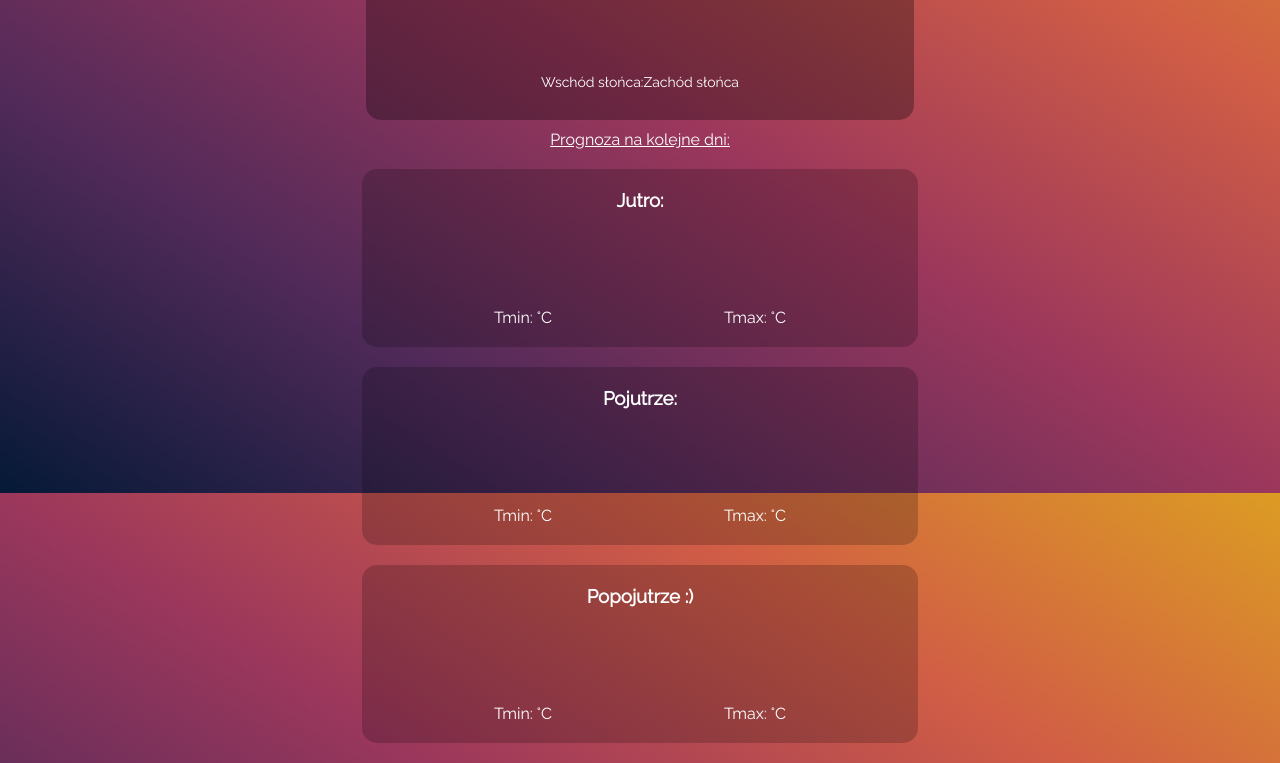
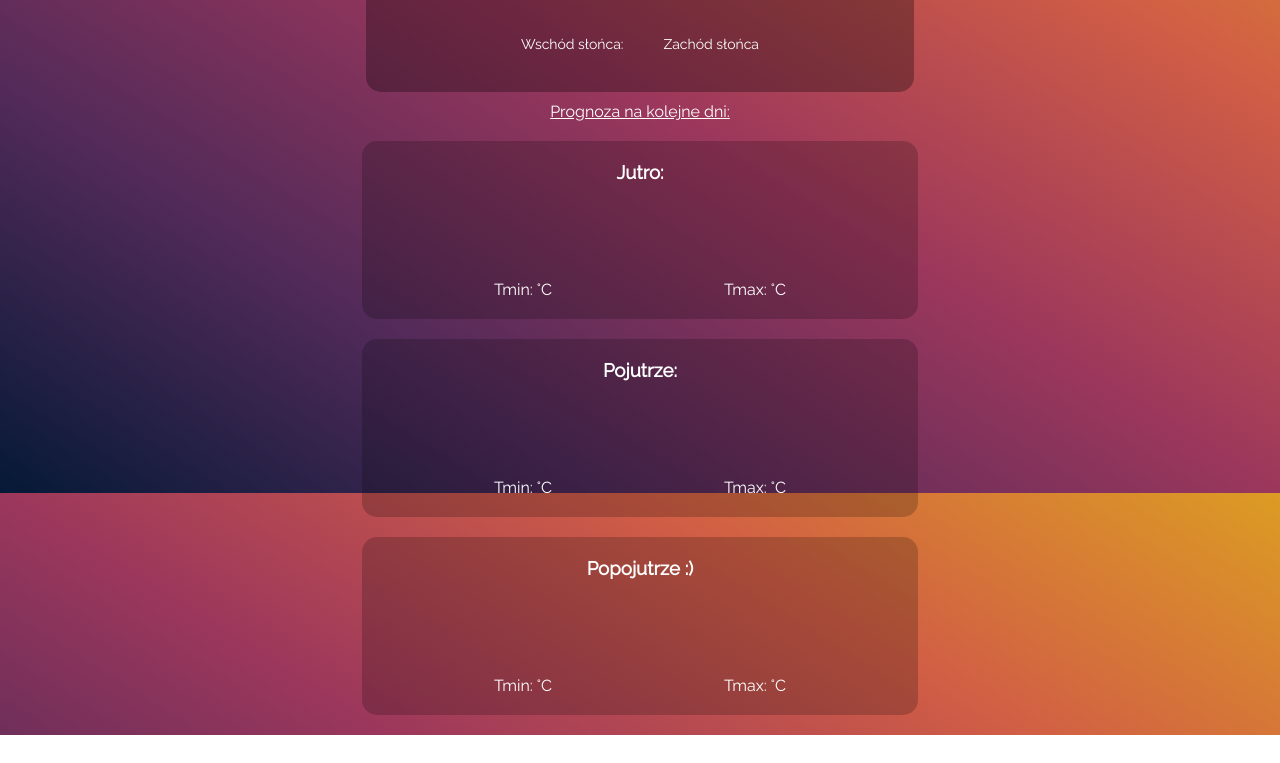
Before and after one commit to axon7/Weather-App, a plain HTML site: page index.html in a window 1280 px wide. Shown: the part 307-1070 px from the top of the page. After the commit the page ends 1042 px from the top, so only its background shows below. Drawn offline with Linux system fonts and the light colour scheme.

Commit message:
fixed suntime paddings

```diff
--- a/index.html
+++ b/index.html
@@ -22,8 +22,10 @@
             <div class="tempIconSum">
 
                 <div class="currentTempAndIcon">
-                    <p>Obecnie:</p>
-                    <p class='summary'></p>
+                    <div>
+                        <p>Obecnie:</p>
+                        <p class='summary'></p>
+                    </div>
                     <p class='temp'><span class="temperatureInC"></span>&degC</p>
                     <canvas id="icon1"></canvas>
 
--- a/script.js
+++ b/script.js
@@ -38,9 +38,9 @@ window.addEventListener("load", () => {
       longitude = (position.coords.longitude).toFixed(6);
       console.log(latitude, longitude);
 
-      let urlAPI = `https://api.darksky.net/forecast/ecf36338ca3e63e62b57a1d409a3e9a7/${latitude},${longitude}?lang=pl&units=ca`;
+      // let urlAPI = `https://api.darksky.net/forecast/ecf36338ca3e63e62b57a1d409a3e9a7/${latitude},${longitude}?lang=pl&units=ca`;
 
-      fetch('https://cors-anywhere.herokuapp.com/' + urlAPI)
+      fetch('./data.json')
         .then(res => {
           return res.json();
         })
--- a/style.css
+++ b/style.css
@@ -65,7 +65,10 @@ html {
     text-align:center;
 }
 
-
+.sunrise, .sunset{
+    padding-left: 20px;
+    padding-right: 20px;
+}
 
 
 #suntime{
@@ -75,7 +78,7 @@ html {
     text-align: center;
     align-content: space-around;
     font-size: 14px;
-    margin: 10px;
+    margin: 20px;
 }
 
 #hourlySummary{
@@ -90,8 +93,8 @@ html {
 
 #icon1{
     width: 150px;
-    display:flex;
-    margin: 0 0 0 60px;
+
+    margin: 0px 60px 0px 60px;
 }
 
 .forecast{
@@ -132,12 +135,12 @@ html {
     width: 90%;
 }
 
-@media(min-width: 415px){
+/* @media(min-width: 415px){
     .temp {
         font-size: 120px;
     }
 
-}
+} */
 
 
 
```
